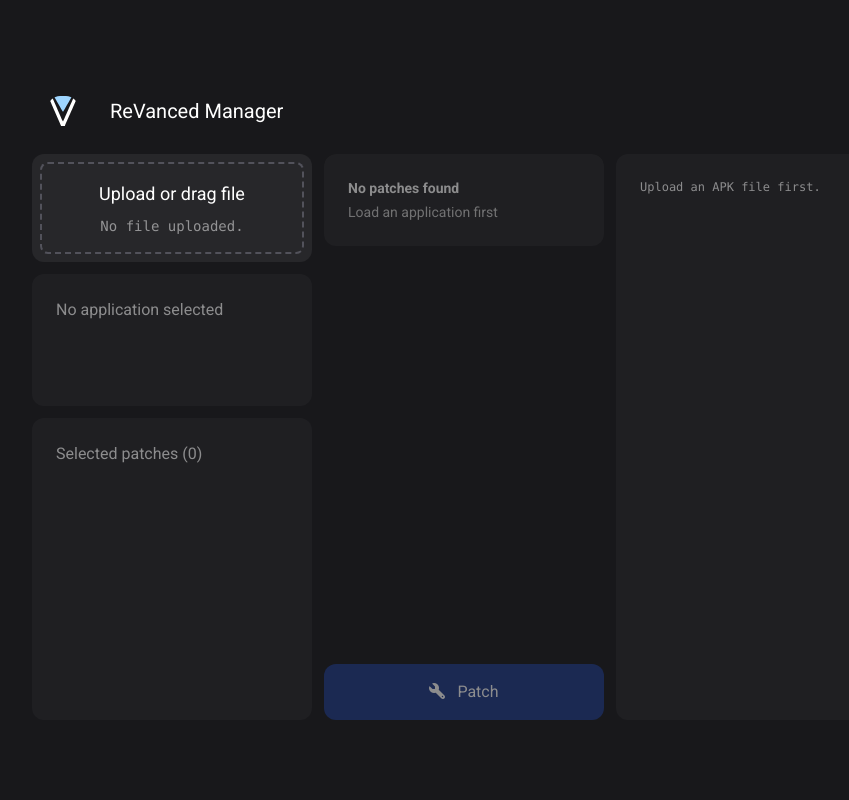
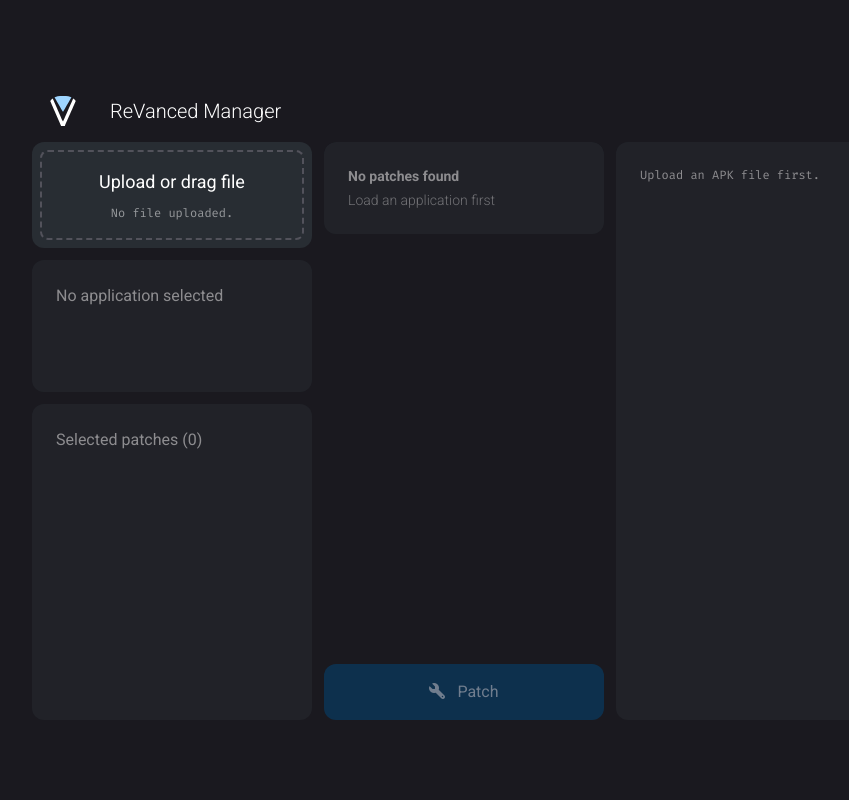
Before and after one commit to exconvinced/revanced-web-app, a Flask app: page / in a window 1280 px wide. Shown: the whole page, without its empty margins (48-897 px from the left). Run offline with Flask 3, Linux system fonts and the light colour scheme; parts of the project's set-up code (start-up, migrations or seed data) failed here and were passed over; some libraries are stand-ins or nearby versions.

Commit message:
Update user interface, add animation [ci]

```diff
--- a/static/css/styles.css
+++ b/static/css/styles.css
@@ -1,10 +1,21 @@
 body {
     font-family: 'Roboto', sans-serif;
+    font-weight: 300;
     font-size: 16px;
+    color: white;
+    background-color: rgb(26, 25, 31);
+}
+
+b {
+    font-weight: 700 !important;
+}
+
+h3 {
+    font-weight: 400 !important;
 }
 
 .font-mono {
-    font-family: 'Roboto Mono', monospace;
+    font-family: 'Fira Code', monospace !important;
     font-size: 12px;
 }
 
@@ -14,14 +25,61 @@
     cursor: not-allowed;
 }
 
-.patch-checkbox {
-    pointer-events: none;
-}
-
-.rounded-vanced {
+.revanced-rounded {
     border-radius: 0.75rem;
 }
 
 .gap-revanced {
     gap: 0.75rem;
 }
+
+.revanced-button {
+    background-color: rgb(0, 73, 124);
+    color: rgb(198, 226, 253);
+    font-weight: 400;
+    transition: background-color 0.1s ease-in-out;
+
+    &:hover {
+        background-color: rgb(28, 109, 167);
+        transition: background-color 0.1s ease-in-out;
+    }
+}
+
+.revanced-panel {
+    background-color: rgb(40, 45, 51);
+    transition: background-color 0.1s ease-in-out;
+
+    &:hover {
+        background-color: rgb(66, 73, 82);
+        transition: background-color 0.1s ease-in-out;
+    }
+}
+
+.entrance-animation {
+    -webkit-animation: body-initial-load 1s;
+    animation: body-initial-load 1s;
+    -webkit-animation-fill-mode: forwards;
+    animation-fill-mode: forwards;
+}
+
+@-webkit-keyframes body-initial-load {
+    0% {
+        -webkit-transform: scale(0.9);
+        opacity: 0;
+    }
+    100% {
+        -webkit-transform: scale(1.0);
+        opacity: 1;
+    }
+}
+
+@keyframes body-initial-load {
+    0% {
+        transform: scale(0.9);
+        opacity: 0;
+    }
+    100% {
+        transform: scale(1.0);
+        opacity: 1;
+    }
+}
--- a/static/patchlist.js
+++ b/static/patchlist.js
@@ -100,7 +100,7 @@
 }
 
 function updateSelectedPatchesList(element) {
-    const label = element.querySelector('.patch-checkbox-label');
+    const label = element.querySelector('.pointer-events-none-label');
     const classList = label.classList;
     const lastClass = classList.item(classList.length - 1);
     const selectedPatch = selectedPatchesList.querySelector(`.${lastClass}`);
@@ -140,22 +140,22 @@
         patches.innerHTML +=
             `
             <button
-                class="patch-checkbox-button bg-zinc-800 hover:bg-zinc-700 rounded-vanced p-6 text-left flex justify-between">
+                class="pointer-events-none-button revanced-panel revanced-rounded p-6 text-left flex justify-between">
                 <ul class="text-sm space-y-1 pr-6">
-                    <li><b class="patch-checkbox-label ${d.token}">${d.name}</b>
+                    <li><b class="pointer-events-none-label ${d.token}">${d.name}</b>
                         <!-- <br><span class='opacity-50'>${d.version}</span> -->
                         &nbsp;<span class='opacity-25 text-xs'>${excludedMessage}</span>
                     </li>
                     <li class='opacity-75'>${d.description}</li>
                 </ul>
-                <input type="checkbox" class="patch-checkbox" name="${d.token}" value="${d.name}" ${exclusion}>
+                <input type="checkbox" class="pointer-events-none" name="${d.token}" value="${d.name}" ${exclusion}>
             </button>
             `
         }
 
-    const checkBoxButtons = patches.querySelectorAll('.patch-checkbox-button')
+    const checkBoxButtons = patches.querySelectorAll('.pointer-events-none-button')
     checkBoxButtons.forEach(checkBoxButton => {
-        let checkbox = checkBoxButton.querySelector('.patch-checkbox');
+        let checkbox = checkBoxButton.querySelector('.pointer-events-none');
         if (checkbox.checked) {
             included_patches.push(checkbox.name);
             checkCount++;
@@ -184,7 +184,7 @@
 function resetPatchesCheckbox() {
     patches.innerHTML = `
             <button
-                class="patch-checkbox-button bg-zinc-800 hover:bg-zinc-700 rounded-vanced p-6 text-left flex justify-between">
+                class="pointer-events-none-button revanced-panel revanced-rounded p-6 text-left flex justify-between">
                 <ul class="text-sm space-y-1">
                     <li><b>No patches found</b></li>
                     <li class='opacity-75'>Load an application first</li>
--- a/templates/dashboard.html
+++ b/templates/dashboard.html
@@ -3,16 +3,16 @@
 
     <!-- Upload apk -->
     <input type="file" id="file-input" accept=".apk" style="display: none;">
-    <button id="upload-button" class="bg-zinc-800 group hover:bg-zinc-700 rounded-vanced text-center p-2">
+    <button id="upload-button" class="revanced-panel group  revanced-rounded text-center p-2">
         <div class="p-4 rounded-lg border-zinc-600 group-hover:border-zinc-500 border-dashed border-2">
             <h3 class="text-lg mb-2">Upload or drag file</h3>
-            <p id="file-name" class="font-mono text-sm truncate opacity-50">No file uploaded.</p>
+            <p id="file-name" class="font-mono truncate opacity-50">No file uploaded.</p>
         </div>
     </button>
 
     <!-- Selected application -->
     <button id="selected-application"
-        class="bg-zinc-800 rounded-vanced p-6 text-left">
+        class="revanced-panel revanced-rounded p-6 text-left pointer-events-none">
         <h3>Selected application</h3>
         <ul class="text-sm">
             <li><b id="package-name"></b></li>
@@ -23,7 +23,7 @@
 
     <!-- Selected patches -->
     <button id="selected-patches"
-        class="bg-zinc-800 rounded-vanced p-6 text-left hidden xl:flex flex-col flex-1">
+        class="revanced-panel revanced-rounded pointer-events-none p-6 text-left hidden xl:flex flex-col flex-1">
         <h3 id="selected-patches-count" class="mb-2 flex">No patches found</h3>
         <div class="grow relative overflow-y-scroll">
             <ul id="selected-patches-list" class="list-disc list-inside text-sm absolute">
--- a/templates/layout.html
+++ b/templates/layout.html
@@ -9,8 +9,7 @@
     <!-- Fonts -->
     <link rel="preconnect" href="https://fonts.googleapis.com">
     <link rel="preconnect" href="https://fonts.gstatic.com" crossorigin>
-    <link
-        href="https://fonts.googleapis.com/css2?family=Roboto+Mono:wght@400;500;700&family=Roboto:wght@400;500;700&display=swap"
+    <link href="https://fonts.googleapis.com/css2?family=Fira+Code&family=Roboto:wght@300;400;500;700&display=swap"
         rel="stylesheet">
 
     <!-- Icons -->
@@ -25,12 +24,12 @@
     <script type="module" src="static/uploadScript.js"></script>
 </head>
 
-<body class="h-screen w-screen lg:p-20 p-5 bg-zinc-900 text-white flex flex-col gap-revanced">
+<body class="h-screen w-screen lg:p-20 p-5 flex flex-col entrance-animation">
     <!-- Header -->
     <a class="lg:flex items-center mr-auto hidden" href="/">
-        <!-- <img src="static/img/icon.png" width="60" class="rounded-vanced"> -->
+        <!-- <img src="static/img/icon.png" width="60" class="revanced-rounded"> -->
         <div class="m-4">
-            <img src="static/img/logo.svg" width="30" class="rounded-vanced">
+            <img src="static/img/logo.svg" width="30" class="revanced-rounded">
         </div>
         <h1 class="px-4 sm:text-xl">ReVanced Manager</h1>
     </a>
--- a/templates/patch_button.html
+++ b/templates/patch_button.html
@@ -1,4 +1,4 @@
 <!-- Patch button -->
-<button id='patch-button' class="p-4 bg-blue-900 hover:bg-blue-700 rounded-vanced">
+<button id='patch-button' class="p-4 revanced-button revanced-rounded">
     <i class="fa-solid fa-wrench fa-flip-horizontal"></i>&nbsp;&nbsp;&nbsp;Patch
 </button>
--- a/templates/patches.html
+++ b/templates/patches.html
@@ -1,7 +1,7 @@
 <!-- Patch window -->
 <div id="patches-panel" class="xl:w-1/4 xl:flex-grow-0 flex grow flex-col gap-revanced">
     <!-- Overflow container -->
-    <div class="relative flex-1 overflow-y-scroll rounded-vanced">
+    <div class="relative flex-1 overflow-y-scroll revanced-rounded">
         <!-- Checkboxes list -->
         <div id="patches" class="absolute gap-revanced flex flex-col w-full">
 
--- a/templates/terminal.html
+++ b/templates/terminal.html
@@ -1,13 +1,13 @@
 <!-- Terminal window -->
 <div class="relative grow xl:max-h-full max-h-32">
     <div id="terminal-window"
-        class="bg-zinc-800 rounded-vanced p-6 w-full h-full overflow-y-scroll absolute disabled-button">
+        class="revanced-panel revanced-rounded p-6 w-full h-full overflow-y-scroll absolute pointer-events-none disabled-button">
         <!-- Terminal -->
         <p id="terminal" class="font-mono"></p>
     </div>
     <!-- Download button -->
     <button id="download-button"
-        class="p-4 bg-blue-900 hover:bg-blue-700 rounded-vanced absolute bottom-4 right-4 hidden">
+        class="p-4 revanced-button revanced-rounded absolute bottom-4 right-4 hidden">
         <i class="fa-solid fa-file-arrow-down"></i>&nbsp;&nbsp;&nbsp;Download patched apk
     </button>
 </div>
```
Also changed, not shown: .github/workflows/release.yml.
